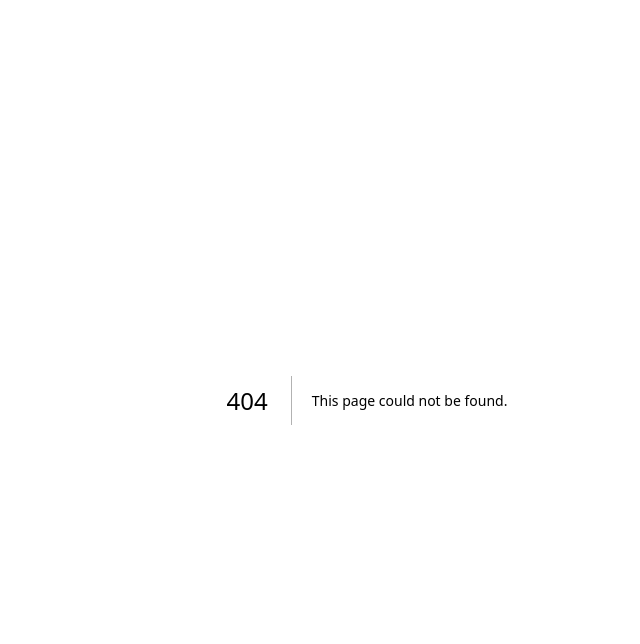
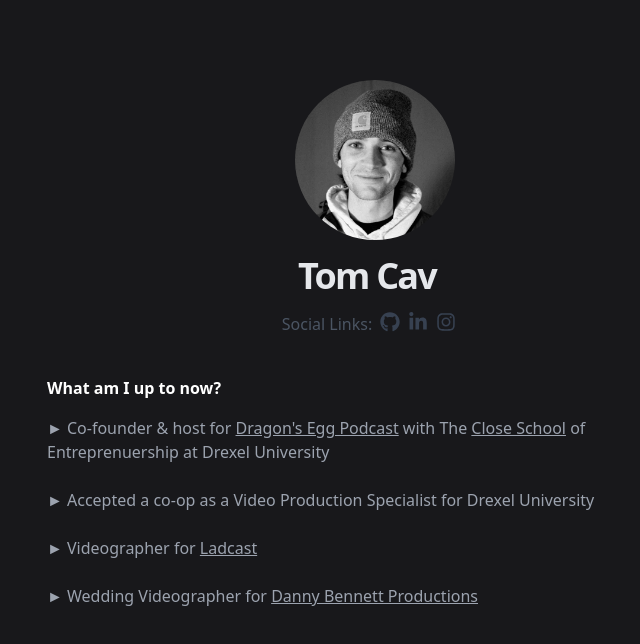
Before and after one commit to tpcav/portfolio-site, a Next.js app: page /now in a window 1280 px wide. Before the commit this address had no page. Shown: the top 644 px of the page, without its empty margins (273-913 px from the left). Built offline with nearby package versions, Linux system fonts and the light colour scheme.

Commit message:
/now page add

```diff
--- a/app/Intro.js
+++ b/app/Intro.js
@@ -5,13 +5,13 @@
 
 export default function Introduction() {
   return (
-    <div className="text-center md:fixed lg:fixed justify-center md:text-left lg:text-left md:justify-left lg:justify-left grid grid-cols-1 mb-10">
-      <div className="ml-4 mt-10 flex justify-center">
+    <div className="md:fixed lg:fixed justify-center md:text-left lg:text-left md:justify-left lg:justify-left grid grid-cols-1 mb-10">
+      <div className="ml-4 mt-10 flex justify-center md:justify-left lg:justify-left">
         <Image src="/imgs/tomCav.jpg" width={100} height={100} className="rounded-full w-40 h-40 text-center"/>
       </div>
       <div className="block m-4">
-        <h1 className="mt-2 flex text-5xl font-black tracking-tighter text-gray-200 justify-center">Tom Cav</h1>
-        <div class="mt-4 ml-1 flex justify-center space-x-2 text-gray-700">
+        <h1 className="mt-2 flex text-5xl font-black tracking-tighter text-gray-200 text-center sm:text-center md:text-left lg:text-left">Tom Cav</h1>
+        <div class="mt-4 ml-1 flex justify-center  md:justify-left lg:justify-left space-x-2 text-gray-700">
           <p className="text-gray-600">Social Links: </p>
           <Link href="https://github.com/tpcav">
             <svg xmlns="http://www.w3.org/2000/svg" viewBox="0 0 496 512" className="w-5 h-5"><path fill="currentColor" d="M165.9 397.4c0 2-2.3 3.6-5.2 3.6-3.3.3-5.6-1.3-5.6-3.6 0-2 2.3-3.6 5.2-3.6 3-.3 5.6 1.3 5.6 3.6zm-31.1-4.5c-.7 2 1.3 4.3 4.3 4.9 2.6 1 5.6 0 6.2-2s-1.3-4.3-4.3-5.2c-2.6-.7-5.5.3-6.2 2.3zm44.2-1.7c-2.9.7-4.9 2.6-4.6 4.9.3 2 2.9 3.3 5.9 2.6 2.9-.7 4.9-2.6 4.6-4.6-.3-1.9-3-3.2-5.9-2.9zM244.8 8C106.1 8 0 113.3 0 252c0 110.9 69.8 205.8 169.5 239.2 12.8 2.3 17.3-5.6 17.3-12.1 0-6.2-.3-40.4-.3-61.4 0 0-70 15-84.7-29.8 0 0-11.4-29.1-27.8-36.6 0 0-22.9-15.7 1.6-15.4 0 0 24.9 2 38.6 25.8 21.9 38.6 58.6 27.5 72.9 20.9 2.3-16 8.8-27.1 16-33.7-55.9-6.2-112.3-14.3-112.3-110.5 0-27.5 7.6-41.3 23.6-58.9-2.6-6.5-11.1-33.3 2.6-67.9 20.9-6.5 69 27 69 27 20-5.6 41.5-8.5 62.8-8.5s42.8 2.9 62.8 8.5c0 0 48.1-33.6 69-27 13.7 34.7 5.2 61.4 2.6 67.9 16 17.7 25.8 31.5 25.8 58.9 0 96.5-58.9 104.2-114.8 110.5 9.2 7.9 17 22.9 17 46.4 0 33.7-.3 75.4-.3 83.6 0 6.5 4.6 14.4 17.3 12.1C428.2 457.8 496 362.9 496 252 496 113.3 383.5 8 244.8 8zM97.2 352.9c-1.3 1-1 3.3.7 5.2 1.6 1.6 3.9 2.3 5.2 1 1.3-1 1-3.3-.7-5.2-1.6-1.6-3.9-2.3-5.2-1zm-10.8-8.1c-.7 1.3.3 2.9 2.3 3.9 1.6 1 3.6.7 4.3-.7.7-1.3-.3-2.9-2.3-3.9-2-.6-3.6-.3-4.3.7zm32.4 35.6c-1.6 1.3-1 4.3 1.3 6.2 2.3 2.3 5.2 2.6 6.5 1 1.3-1.3.7-4.3-1.3-6.2-2.2-2.3-5.2-2.6-6.5-1zm-11.4-14.7c-1.6 1-1.6 3.6 0 5.9 1.6 2.3 4.3 3.3 5.6 2.3 1.6-1.3 1.6-3.9 0-6.2-1.4-2.3-4-3.3-5.6-2z"/></svg>
@@ -23,8 +23,8 @@
             <svg xmlns="http://www.w3.org/2000/svg" viewBox="0 0 448 512" className="w-5 h-5"><path fill="currentColor" d="M224.1 141c-63.6 0-114.9 51.3-114.9 114.9s51.3 114.9 114.9 114.9S339 319.5 339 255.9 287.7 141 224.1 141zm0 189.6c-41.1 0-74.7-33.5-74.7-74.7s33.5-74.7 74.7-74.7 74.7 33.5 74.7 74.7-33.6 74.7-74.7 74.7zm146.4-194.3c0 14.9-12 26.8-26.8 26.8-14.9 0-26.8-12-26.8-26.8s12-26.8 26.8-26.8 26.8 12 26.8 26.8zm76.1 27.2c-1.7-35.9-9.9-67.7-36.2-93.9-26.2-26.2-58-34.4-93.9-36.2-37-2.1-147.9-2.1-184.9 0-35.8 1.7-67.6 9.9-93.9 36.1s-34.4 58-36.2 93.9c-2.1 37-2.1 147.9 0 184.9 1.7 35.9 9.9 67.7 36.2 93.9s58 34.4 93.9 36.2c37 2.1 147.9 2.1 184.9 0 35.9-1.7 67.7-9.9 93.9-36.2 26.2-26.2 34.4-58 36.2-93.9 2.1-37 2.1-147.8 0-184.8zM398.8 388c-7.8 19.6-22.9 34.7-42.6 42.6-29.5 11.7-99.5 9-132.1 9s-102.7 2.6-132.1-9c-19.6-7.8-34.7-22.9-42.6-42.6-11.7-29.5-9-99.5-9-132.1s-2.6-102.7 9-132.1c7.8-19.6 22.9-34.7 42.6-42.6 29.5-11.7 99.5-9 132.1-9s102.7-2.6 132.1 9c19.6 7.8 34.7 22.9 42.6 42.6 11.7 29.5 9 99.5 9 132.1s2.7 102.7-9 132.1z"/></svg>
           </Link>
         </div>
-        <div className="mt-10 md:mb-10 md:mt-10 lg:mb-10 lg:mt-10 text-center">
-          <div className="text-center w-100">
+        <div className="mt-10 md:mb-10 md:mt-10 lg:mb-10 lg:mt-10 text-center lex md:justify-left lg:justify-left">
+          <div className="text-center md:text-left lg:text-left w-100">
             <div className="inline max-w-2xl text-gray-500 sm:mt-4">
               <h2 className="text-2xl font-bold tracking-tight text-zinc-100 sm:text-2xl">Learning
               <span className="bg-blue-300 px-3 ml-2 rounded-full text-gray-800 text-2xl">business</span><br></br>
@@ -34,7 +34,7 @@
             </div>
           </div>
         </div>
-          <div className="flex text-center justify-center">
+          <div className="flex text-center justify-center sm:justify-left md:justify-left">
             <Link href="mailto:tpc75@drexel.edu">
               <div className="block border-2 rounded-lg border-white p-2 w-24 mt-10 bg-zinc-800 text-white">Email</div>
             </Link>
--- /dev/null
+++ b/pages/now.js
@@ -0,0 +1,50 @@
+// Now Page
+
+import Head from 'next/head'
+import Link from 'next/link'
+import Image from 'next/image'
+
+export default function Home() {
+  return (
+    <div className="relative bg-zinc-900 px-4 pb-20 lg:px-8 lg:pt-10 lg:pb-28">
+      <Head>
+        <title>Tom Cav. 2023</title>
+        <meta name="description" content="Developer, Designer, Photographer"/>
+        <meta name="keywords" content="Thomas Cavalcante, Tom Cav, Cavalcante, web development, product design, start-ups, student, Drexel University, Drexel"/>
+        <meta name="viewport" content="width=device-width, initial-scale=1.0"/>
+      </Head>
+      <div className="absolute text-center"></div>
+      <div className="relative mx-auto max-w-7xl">
+        <div className="ml-4 mt-10 flex justify-center">
+          <Image src="/imgs/tomCav.jpg" width={100} height={100} className="rounded-full w-40 h-40 text-center"/>
+        </div>
+        <div className="block m-4 text-center">
+          <h1 className="mt-2 flex text-4xl font-black tracking-tighter text-gray-200 justify-center">Tom Cav</h1>
+          <div class="mt-4 ml-1 flex justify-center space-x-2 text-gray-700">
+            <p className="text-gray-600">Social Links: </p>
+            <Link href="https://github.com/tpcav">
+              <svg xmlns="http://www.w3.org/2000/svg" viewBox="0 0 496 512" className="w-5 h-5"><path fill="currentColor" d="M165.9 397.4c0 2-2.3 3.6-5.2 3.6-3.3.3-5.6-1.3-5.6-3.6 0-2 2.3-3.6 5.2-3.6 3-.3 5.6 1.3 5.6 3.6zm-31.1-4.5c-.7 2 1.3 4.3 4.3 4.9 2.6 1 5.6 0 6.2-2s-1.3-4.3-4.3-5.2c-2.6-.7-5.5.3-6.2 2.3zm44.2-1.7c-2.9.7-4.9 2.6-4.6 4.9.3 2 2.9 3.3 5.9 2.6 2.9-.7 4.9-2.6 4.6-4.6-.3-1.9-3-3.2-5.9-2.9zM244.8 8C106.1 8 0 113.3 0 252c0 110.9 69.8 205.8 169.5 239.2 12.8 2.3 17.3-5.6 17.3-12.1 0-6.2-.3-40.4-.3-61.4 0 0-70 15-84.7-29.8 0 0-11.4-29.1-27.8-36.6 0 0-22.9-15.7 1.6-15.4 0 0 24.9 2 38.6 25.8 21.9 38.6 58.6 27.5 72.9 20.9 2.3-16 8.8-27.1 16-33.7-55.9-6.2-112.3-14.3-112.3-110.5 0-27.5 7.6-41.3 23.6-58.9-2.6-6.5-11.1-33.3 2.6-67.9 20.9-6.5 69 27 69 27 20-5.6 41.5-8.5 62.8-8.5s42.8 2.9 62.8 8.5c0 0 48.1-33.6 69-27 13.7 34.7 5.2 61.4 2.6 67.9 16 17.7 25.8 31.5 25.8 58.9 0 96.5-58.9 104.2-114.8 110.5 9.2 7.9 17 22.9 17 46.4 0 33.7-.3 75.4-.3 83.6 0 6.5 4.6 14.4 17.3 12.1C428.2 457.8 496 362.9 496 252 496 113.3 383.5 8 244.8 8zM97.2 352.9c-1.3 1-1 3.3.7 5.2 1.6 1.6 3.9 2.3 5.2 1 1.3-1 1-3.3-.7-5.2-1.6-1.6-3.9-2.3-5.2-1zm-10.8-8.1c-.7 1.3.3 2.9 2.3 3.9 1.6 1 3.6.7 4.3-.7.7-1.3-.3-2.9-2.3-3.9-2-.6-3.6-.3-4.3.7zm32.4 35.6c-1.6 1.3-1 4.3 1.3 6.2 2.3 2.3 5.2 2.6 6.5 1 1.3-1.3.7-4.3-1.3-6.2-2.2-2.3-5.2-2.6-6.5-1zm-11.4-14.7c-1.6 1-1.6 3.6 0 5.9 1.6 2.3 4.3 3.3 5.6 2.3 1.6-1.3 1.6-3.9 0-6.2-1.4-2.3-4-3.3-5.6-2z"/></svg>
+            </Link>
+            <Link href="https://www.linkedin.com/in/thomascavalcante/">
+              <svg xmlns="http://www.w3.org/2000/svg" viewBox="0 0 448 512" className="w-5 h-5"><path fill="currentColor" d="M100.28 448H7.4V148.9h92.88zM53.79 108.1C24.09 108.1 0 83.5 0 53.8a53.79 53.79 0 0 1 107.58 0c0 29.7-24.1 54.3-53.79 54.3zM447.9 448h-92.68V302.4c0-34.7-.7-79.2-48.29-79.2-48.29 0-55.69 37.7-55.69 76.7V448h-92.78V148.9h89.08v40.8h1.3c12.4-23.5 42.69-48.3 87.88-48.3 94 0 111.28 61.9 111.28 142.3V448z"/></svg>
+            </Link>
+            <Link href="https://www.instagram.com/thomascavalcante/">
+              <svg xmlns="http://www.w3.org/2000/svg" viewBox="0 0 448 512" className="w-5 h-5"><path fill="currentColor" d="M224.1 141c-63.6 0-114.9 51.3-114.9 114.9s51.3 114.9 114.9 114.9S339 319.5 339 255.9 287.7 141 224.1 141zm0 189.6c-41.1 0-74.7-33.5-74.7-74.7s33.5-74.7 74.7-74.7 74.7 33.5 74.7 74.7-33.6 74.7-74.7 74.7zm146.4-194.3c0 14.9-12 26.8-26.8 26.8-14.9 0-26.8-12-26.8-26.8s12-26.8 26.8-26.8 26.8 12 26.8 26.8zm76.1 27.2c-1.7-35.9-9.9-67.7-36.2-93.9-26.2-26.2-58-34.4-93.9-36.2-37-2.1-147.9-2.1-184.9 0-35.8 1.7-67.6 9.9-93.9 36.1s-34.4 58-36.2 93.9c-2.1 37-2.1 147.9 0 184.9 1.7 35.9 9.9 67.7 36.2 93.9s58 34.4 93.9 36.2c37 2.1 147.9 2.1 184.9 0 35.9-1.7 67.7-9.9 93.9-36.2 26.2-26.2 34.4-58 36.2-93.9 2.1-37 2.1-147.8 0-184.8zM398.8 388c-7.8 19.6-22.9 34.7-42.6 42.6-29.5 11.7-99.5 9-132.1 9s-102.7 2.6-132.1-9c-19.6-7.8-34.7-22.9-42.6-42.6-11.7-29.5-9-99.5-9-132.1s-2.6-102.7 9-132.1c7.8-19.6 22.9-34.7 42.6-42.6 29.5-11.7 99.5-9 132.1-9s102.7-2.6 132.1 9c19.6 7.8 34.7 22.9 42.6 42.6 11.7 29.5 9 99.5 9 132.1s2.7 102.7-9 132.1z"/></svg>
+            </Link>
+          </div>
+
+
+        </div>
+      </div>
+      <div className='mt-10 m-10 md:mr-50 md:ml-50 lg:mr-72 lg:ml-72'>
+        <h3 className='text-white font-bold'>What am I up to now?</h3>
+
+        <p className='mt-4 text-gray-400'>► Co-founder & host for&nbsp;
+          <Link href="https://linktr.ee/dragonsegg" className='underline'>Dragon's Egg Podcast</Link> with The&nbsp;
+          <Link href="https://drexel.edu/close/" className='underline'>Close School</Link> of Entreprenuership at Drexel University</p>
+        <p className='mt-6 text-gray-400'>► Accepted a co-op as a Video Production Specialist for Drexel University<Link href="https://www.dannybennettproductions.com/" className='underline'></Link></p>
+        <p className='mt-6 text-gray-400'>► Videographer for <Link href="https://linktr.ee/ladcast" className='underline'>Ladcast</Link></p>
+        <p className='mt-6 text-gray-400'>► Wedding Videographer for <Link href="https://www.dannybennettproductions.com/" className='underline'>Danny Bennett Productions</Link></p>        </div>
+    </div>
+  )
+}
```
